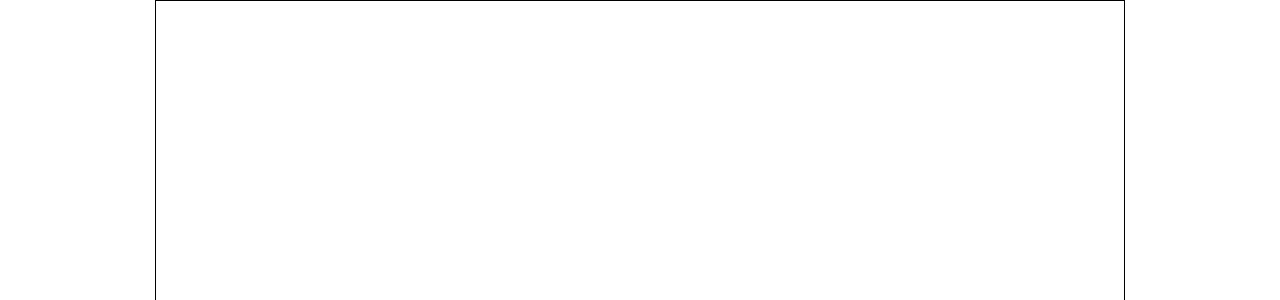
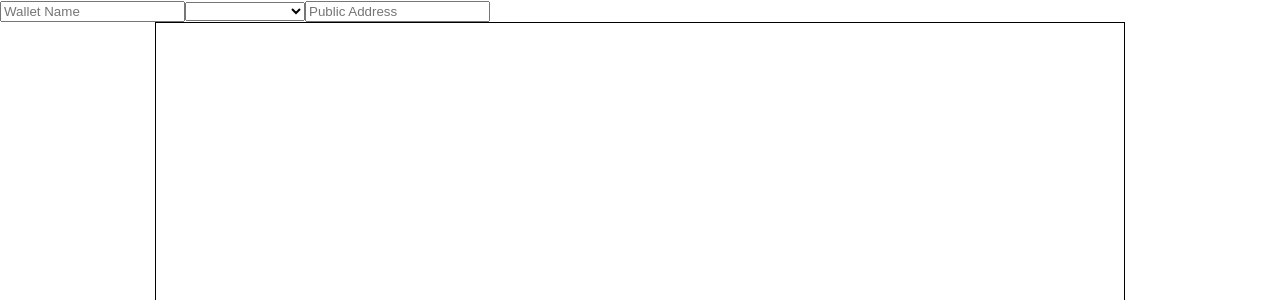
Before and after one commit to coltraneyan/crypto-card, a React (Create React App) app: page / in a window 1280 px wide. Shown: the top 300 px of the page. Built offline with nearby package versions, Linux system fonts and the light colour scheme.

Commit message:
basic working components

```diff
--- a/src/App.js
+++ b/src/App.js
@@ -8,7 +8,6 @@
     return (
       <div>
         <InputForm />
-        <Wallet style={"page"} />
       </div>
     );
   }
--- a/src/components/InputForm.js
+++ b/src/components/InputForm.js
@@ -1,8 +1,71 @@
 import React from "react";
+import Wallet from "./Wallet";
 
 class InputForm extends React.Component {
+  constructor() {
+    super();
+
+    this.state = {
+      name: "",
+      blockchain: "",
+      address: "",
+    };
+
+    this.updateName = this.updateName.bind(this);
+    this.updateBlockchain = this.updateBlockchain.bind(this);
+    this.updateAddress = this.updateAddress.bind(this);
+  }
+
+  updateName(value) {
+    this.setState({
+      name: value,
+    });
+  }
+
+  updateBlockchain(value) {
+    this.setState({
+      blockchain: value,
+    });
+  }
+
+  updateAddress(value) {
+    this.setState({
+      address: value,
+    });
+  }
+
   render() {
-    return <div></div>;
+    return (
+      <div>
+        <form action="">
+          <input
+            type="text"
+            placeholder="Wallet Name"
+            onChange={(event) => this.updateName(event.target.value)}
+          />
+          <select
+            name="Blockchain"
+            onChange={(event) => this.updateBlockchain(event.target.value)}
+          >
+            <option value="empty"></option>
+            <option value="Bitcoin (BTC)">Bitcoin (BTC)</option>
+            <option value="Ethereum (ETH)">Ethereum (ETH)</option>
+            <option value="Binance (BNB)">Binance (BNB)</option>
+          </select>
+          <input
+            type="text"
+            placeholder="Public Address"
+            onChange={(event) => this.updateAddress(event.target.value)}
+          />
+        </form>
+        <Wallet
+          style={"page"}
+          name={this.state.name}
+          blockchain={this.state.blockchain}
+          address={this.state.address}
+        />
+      </div>
+    );
   }
 }
 
--- a/src/components/Wallet.js
+++ b/src/components/Wallet.js
@@ -6,7 +6,13 @@
   }
 
   render() {
-    return <div className={this.props.style}></div>;
+    return (
+      <div className={this.props.style}>
+        <div>{this.props.name}</div>
+        <div>{this.props.blockchain}</div>
+        <div>{this.props.address}</div>
+      </div>
+    );
   }
 }
 
```
Also changed, not shown: 1 other file (tests, documents, lock files or other folders).
